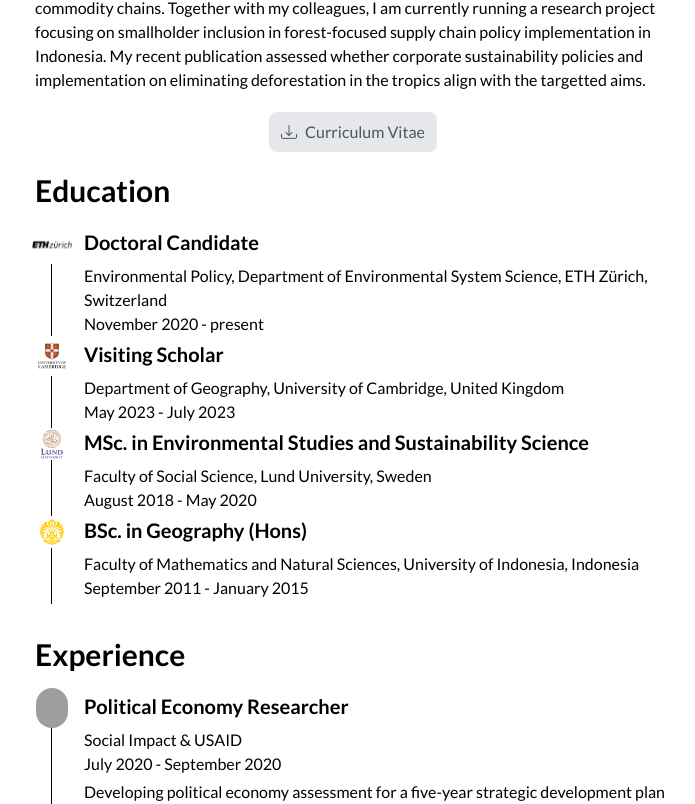
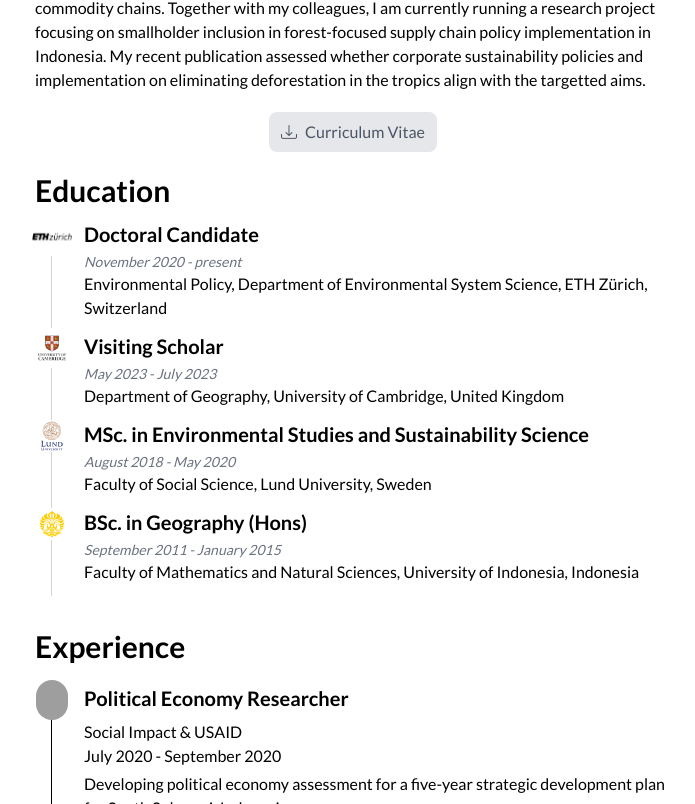
Before and after one commit to adelinachandra/adelinachandra.github.io, a React (Vite) app: page / in a window 1280 px wide. Shown: the part 492-1296 px from the top of the page, without its empty margins (287-982 px from the left). Built offline with nearby package versions, Linux system fonts and the light colour scheme; grey boxes are pictures that could not be loaded.

Commit message:
Update Education Section

```diff
--- a/src/Components/Education/Education.jsx
+++ b/src/Components/Education/Education.jsx
@@ -39,7 +39,7 @@
 export function Education () {
     return (
         <section id='education' className='flex flex-col text-left my-4'>
-            <h1 className='mb-5'>Education</h1>
+            <h1 className='mb-3'>Education</h1>
             <Educationlist data = {exp_data}/>
         </section>
     )
--- a/src/Components/Education/Educationlist.jsx
+++ b/src/Components/Education/Educationlist.jsx
@@ -1,19 +1,18 @@
-// formatDate
 import { formatDate } from '../../helpers/formatDate';
 
 export function Educationlist ( props ) {
     const { data } = props;
     return (
-        <section id="education-list" className='relative border-s border-black dark:border-gray ms-4'>
+        <section id="education-list" className='relative border-s border-gray-300 dark:border-gray-300 ms-4'>
              {data.map(item => (
                 <ol>
                     <span className="absolute flex items-center justify-center w-8 h-8 bg-white rounded-full -start-4">
                         <img src={item.logo} alt="" className="min-w-10 min-h-10 rounded-full object-cover" />
                     </span>
                     <li className='ms-8'>
-                        <h3 id="education-position" className='mb-2'> {item.title} </h3>
-                        <p id="education-company">{item.company}</p>
-                        <p id="education-time" className='mb-1'> {formatDate(item.start_date)} - {formatDate(item.end_date)} </p>
+                        <h3 id="education-position" className='mb-1'> {item.title} </h3>
+                        <p id="education-time" className='text-sm italic text-gray-500'> {formatDate(item.start_date)} - {formatDate(item.end_date)} </p>
+                        <p id="education-company" className='mb-3'>{item.company}</p>
                     </li>
                 </ol>
             ))}
```
